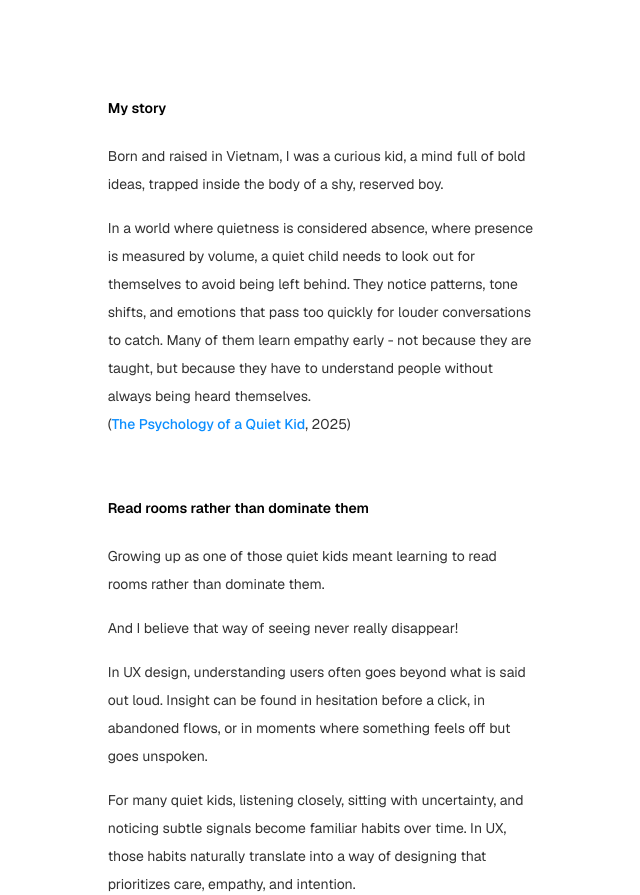
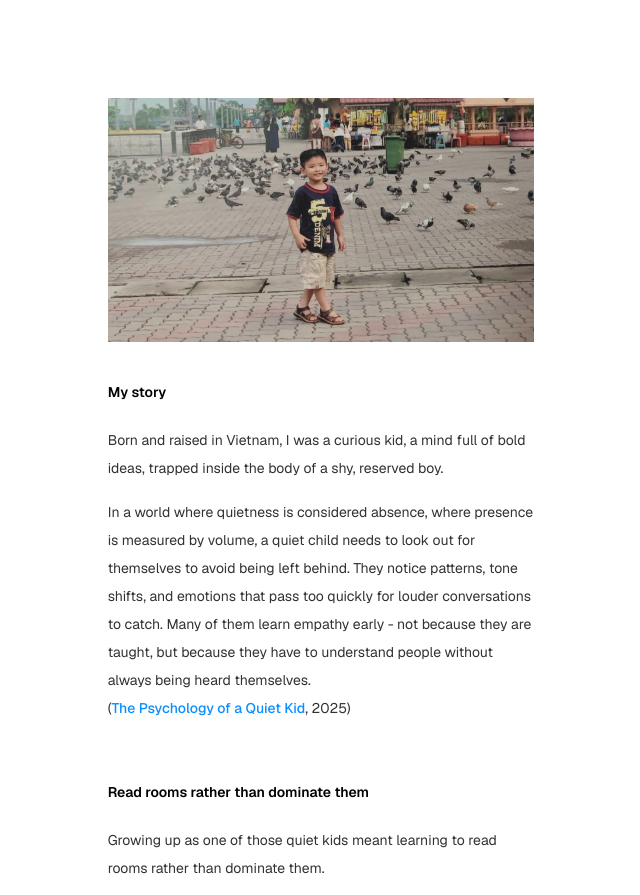
Before and after one commit to hungiie/portfolio, a Next.js app: page /about in a window 1280 px wide. Shown: the part 1697-2592 px from the top of the page, without its empty margins (319-959 px from the left). Built offline with nearby package versions, Linux system fonts and the light colour scheme.

Commit message:
add small me

```diff
--- a/app/about/page.tsx
+++ b/app/about/page.tsx
@@ -54,6 +54,12 @@ export default function About() {
             </div>
             <div className="mb-25"></div>
 
+            <div className="w-full flex items-center justify-center">
+                <div className="w-full h-auto relative mb-10 overflow-hidden">
+                    <Image src="/small.jpg" width={2040} height={1179} alt="hung tran" className="object-cover" style={{ filter: 'contrast(80%)' }}/>
+                </div>
+            </div>
+
             <Heading text="My story"/>
             <p className="mb-4 text-sm text-[var(--colour-bodytext)] leading-loose">Born and raised in Vietnam, I was a curious kid, a mind full of bold ideas, trapped inside the body of a shy, reserved boy.</p>
             <p className="text-sm text-[var(--colour-bodytext)] leading-loose">In a world where quietness is considered absence, where presence is measured by volume, a quiet child needs to look out for themselves to avoid being left behind. They notice patterns, tone shifts, and emotions that pass too quickly for louder conversations to catch. Many of them learn empathy early - not because they are taught, but because they have to understand people without always being heard themselves.</p>
```
Also changed, not shown: public/small.jpg (added).
